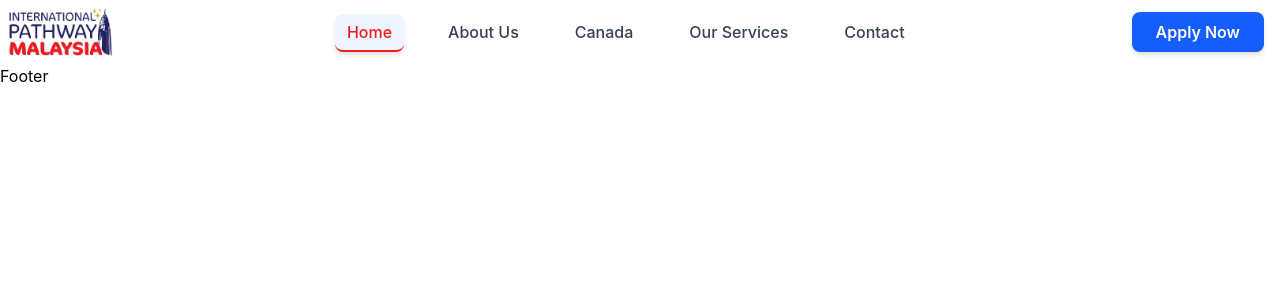
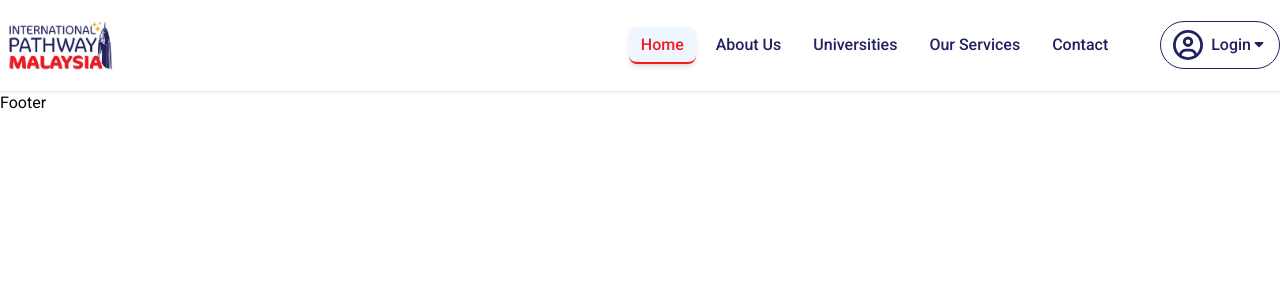
Before and after one commit to motasimdev/international-pathway-malaysia, a React (Vite) app: page / in a window 1280 px wide. Shown: the top 300 px of the page. Built offline with nearby package versions, Linux system fonts and the light colour scheme.

Commit message:
nav running

```diff
--- a/package.json
+++ b/package.json
@@ -13,6 +13,7 @@
     "@tailwindcss/vite": "^4.2.0",
     "react": "^19.2.0",
     "react-dom": "^19.2.0",
+    "react-icons": "^5.5.0",
     "react-router": "^7.13.0",
     "tailwindcss": "^4.2.0"
   },
--- /dev/null
+++ b/src/components/PBase.jsx
@@ -0,0 +1,11 @@
+import React from "react";
+
+const PBase = ({ text, className }) => {
+  return (
+    <>
+      <p className={`text-xs md:text-sm lg:text-base ${className}`}>{text}</p>
+    </>
+  );
+};
+
+export default PBase;
--- a/src/components/layouts/Navbar.jsx
+++ b/src/components/layouts/Navbar.jsx
@@ -1,12 +1,16 @@
 import React from "react";
 import Container from "../Container";
 import { NavLink } from "react-router";
-import logo from "/src/assets/logo.jpeg"
+import logo from "/src/assets/logo.jpeg";
+import { FaRegCircleUser } from "react-icons/fa6";
+import { FaSortDown } from "react-icons/fa";
+import PBase from "../PBase";
+
 const Navbar = () => {
   return (
-    <nav>
+    <nav className="py-2 shadow-sm sticky top-0 z-50">
       <Container>
-        <div className="flex justify-between items-center h-16">
+        <div className="flex justify-between items-center">
           {/* Logo */}
           <picture className="max-w-30">
             <img src={logo} alt="logo" />
@@ -14,15 +18,16 @@ const Navbar = () => {
           {/* Logo */}
 
           {/* Desktop Menu*/}
-          <ul className="hidden md:flex items-center space-x-8">
+          <div className="flex items-center gap-x-10">
+            <ul className="hidden lg:flex items-center space-x-2">
               <li>
                 <NavLink
                   to="/"
                   className={({ isActive }) =>
-                  `px-3 py-2 rounded-lg font-medium transition-all duration-200 ${
+                    `px-3 py-2 rounded-lg font-medium transition-all duration-200 text-base ${
                       isActive
-                      ? "bg-blue-50 text-[#F21A1F] border-b-2 border-[#F21A1F] shadow-md"
-                      : "text-gray-700 hover:text-[#F21A1F] hover:bg-gray-50"
+                        ? "bg-blue-50 text-primary border-b-2 border-primary shadow-md"
+                        : "text-secondary hover:text-primary hover:bg-gray-50"
                     }`
                   }
                 >
@@ -34,10 +39,10 @@ const Navbar = () => {
                 <NavLink
                   to="/about"
                   className={({ isActive }) =>
-                  `px-3 py-2 rounded-lg font-medium transition-all duration-200 ${
+                    `px-3 py-2 rounded-lg font-medium transition-all duration-200 text-base ${
                       isActive
-                      ? "bg-blue-50 text-[#F21A1F] border-b-2 border-[#F21A1F] shadow-md"
-                      : "text-gray-700 hover:text-[#F21A1F] hover:bg-gray-50"
+                        ? "bg-blue-50 text-primary border-b-2 border-primary shadow-md"
+                        : "text-secondary hover:text-primary hover:bg-gray-50"
                     }`
                   }
                 >
@@ -49,14 +54,14 @@ const Navbar = () => {
                 <NavLink
                   to="/universities"
                   className={({ isActive }) =>
-                  `px-3 py-2 rounded-lg font-medium transition-all duration-200 ${
+                    `px-3 py-2 rounded-lg font-medium transition-all duration-200 text-base ${
                       isActive
-                      ? "bg-blue-50 text-[#F21A1F] border-b-2 border-[#F21A1F] shadow-md  "
-                      : "text-gray-700 hover:text-[#F21A1F] hover:bg-gray-50"
+                        ? "bg-blue-50 text-primary border-b-2 border-primary shadow-md  "
+                        : "text-secondary hover:text-primary hover:bg-gray-50"
                     }`
                   }
                 >
-                Canada
+                  Universities
                 </NavLink>
               </li>
 
@@ -64,10 +69,10 @@ const Navbar = () => {
                 <NavLink
                   to="/ourservices"
                   className={({ isActive }) =>
-                  `px-3 py-2 rounded-lg font-medium transition-all duration-200 ${
+                    `px-3 py-2 rounded-lg font-medium transition-all duration-200 text-base ${
                       isActive
-                      ? "bg-blue-50 text-[#F21A1F] border-b-2 border-[#F21A1F] shadow-md  "
-                      : "text-gray-700 hover:text-[#F21A1F] hover:bg-gray-50"
+                        ? "bg-blue-50 text-primary border-b-2 border-primary shadow-md  "
+                        : "text-secondary hover:text-primary hover:bg-gray-50"
                     }`
                   }
                 >
@@ -79,10 +84,10 @@ const Navbar = () => {
                 <NavLink
                   to="/contact"
                   className={({ isActive }) =>
-                  `px-3 py-2 rounded-lg font-medium transition-all duration-200 ${
+                    `px-3 py-2 rounded-lg font-medium transition-all duration-200 text-base ${
                       isActive
-                      ? "bg-blue-50 text-[#F21A1F] border-b-2 border-[#F21A1F] shadow-md  "
-                      : "text-gray-700 hover:text-[#F21A1F] hover:bg-gray-50"
+                        ? "bg-blue-50 text-primary border-b-2 border-primary shadow-md  "
+                        : "text-secondary hover:text-primary hover:bg-gray-50"
                     }`
                   }
                 >
@@ -91,31 +96,13 @@ const Navbar = () => {
               </li>
             </ul>
 
-          {/* CTA Button + Mobile Menu - Right */}
-          <div className="flex items-center space-x-4">
-            <NavLink
-              to="/apply"
-              className="hidden md:block bg-blue-600 text-white px-6 py-2 rounded-lg font-semibold hover:bg-blue-700 transition-all duration-200 shadow-md"
-            >
-              Apply Now
-            </NavLink>
-
-            {/* Mobile menu button */}
-            <button className="md:hidden p-2">
-              <svg
-                className="w-6 h-6"
-                fill="none"
-                stroke="currentColor"
-                viewBox="0 0 24 24"
-              >
-                <path
-                  strokeLinecap="round"
-                  strokeLinejoin="round"
-                  strokeWidth={2}
-                  d="M4 6h16M4 12h16M4 18h16"
-                />
-              </svg>
-            </button>
+            <div className="group hover:bg-secondary transition duration-300 flex items-center border border-secondary lg:py-2 lg:px-3 rounded-full cursor-pointer">
+              <FaRegCircleUser className="text-secondary text-3xl group-hover:text-white transition duration-300" />
+              <div className="flex">
+                <PBase text={"Login"} className={"text-secondary pl-2 font-medium group-hover:text-white transition duration-300"} />
+                <FaSortDown className="text-secondary group-hover:text-white transition duration-300" />
+              </div>
+            </div>
           </div>
         </div>
       </Container>
--- a/src/index.css
+++ b/src/index.css
@@ -1 +1,12 @@
+@import url('https://fonts.googleapis.com/css2?family=Roboto:ital,wght@0,100..900;1,100..900&display=swap');
 @import "tailwindcss";
+
+body {
+  font-family: "Roboto", sans-serif;
+}
+
+@theme {
+  --color-primary: #F21A1F;
+  --color-secondary: #222262;
+  /* ==================================== */
+}
```
Also changed, not shown: 1 other file (tests, documents, lock files or other folders). Lines whose indentation alone changed are shown as unchanged.
